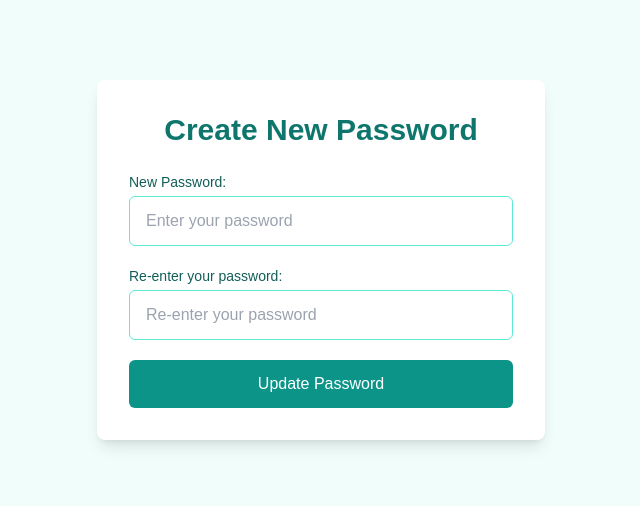
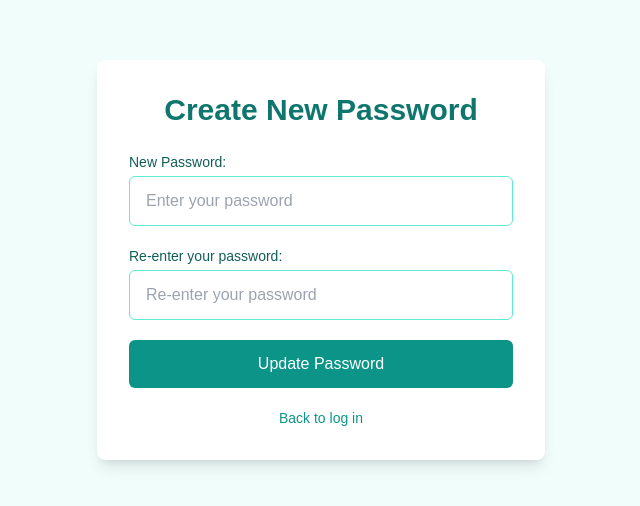
Before and after one commit to aB2318K/Speech-to-Text-Application, a Next.js app in the folder speech-to-text/: page /new-password/1 in a window 1280 px wide. Shown: the part 140-646 px from the top of the page, without its empty margins (319-959 px from the left). Built offline with nearby package versions, Linux system fonts and the light colour scheme.

Commit message:
new-password log in link

```diff
--- a/speech-to-text/app/new-password/[id]/page.tsx
+++ b/speech-to-text/app/new-password/[id]/page.tsx
@@ -1,5 +1,5 @@
 'use client';
-
+import Link from "next/link";
 import { useState } from "react";
 import { useRouter } from "next/navigation";
 
@@ -98,6 +98,12 @@ export default function NewPassword() {
                         Update Password
                     </button>
                     {successMessage && <p className="success_message bg-teal-100 text-teal-600 text-center mt-4 rounded-md">{successMessage}</p>}
+                    {!successMessage &&
+                    <p className="mt-4 text-center text-sm text-teal-800">
+                        <Link href="/login" className="text-teal-600 hover:underline">
+                            Back to log in
+                        </Link>
+                    </p>}
                 </form>
             </div>
         </div>
```
Also changed, not shown: 1 other file (tests, documents, lock files or other folders).
